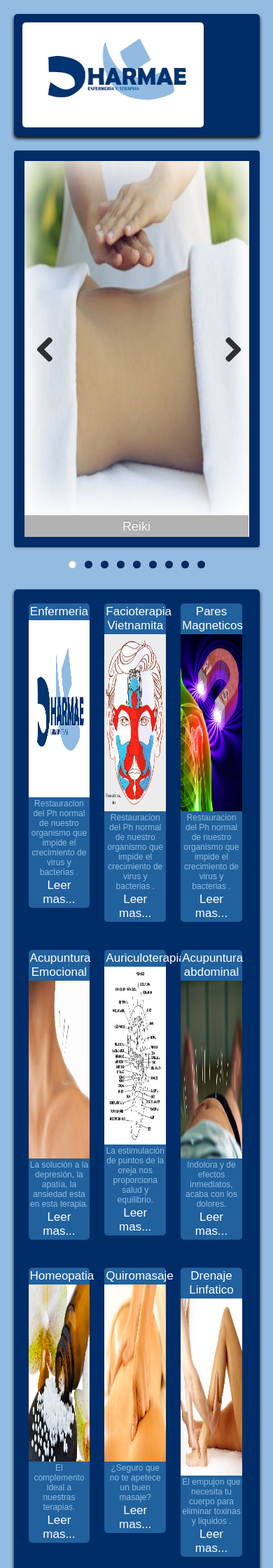
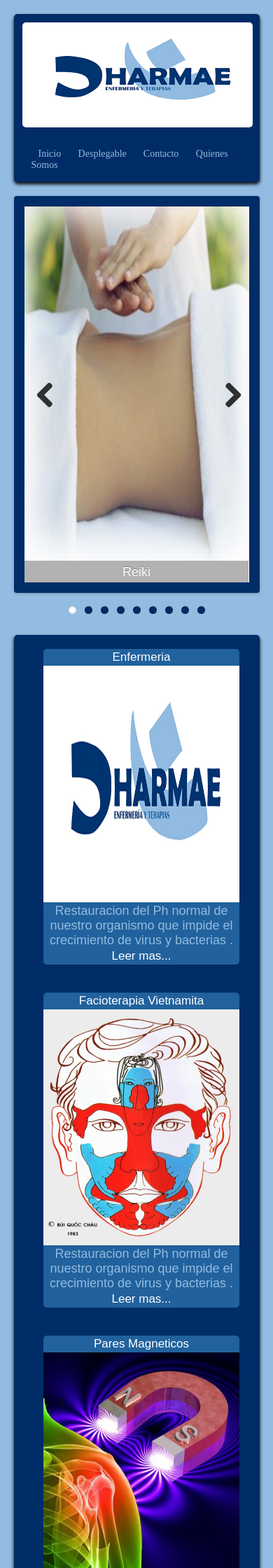
Before and after one commit to elenamp/Dharmae, a PHP site: page / in a window 390 px wide. Shown: the top 2240 px of the page at 70% size. Run offline with PHP 8.4, Linux system fonts and the light colour scheme.

Commit message:
Adaptado a todos los dispositivos

```diff
--- a/DharmaPag/nbproject/private/private.xml
+++ b/DharmaPag/nbproject/private/private.xml
@@ -7,7 +7,10 @@
             <file>file:/C:/wamp/www/DharmaPag/public_html/css/EstilosIndex.css</file>
         </group>
         <group name="Diseño Interfaces"/>
-        <group/>
         <group name="Programacion de Servicios y Procesos"/>
+        <group>
+            <file>file:/C:/Users/LuisC/Documents/GitHub/Dharmae/DharmaPag/public_html/css/EstilosIndex.css</file>
+            <file>file:/C:/Users/LuisC/Documents/GitHub/Dharmae/DharmaPag/public_html/index.html</file>
+        </group>
     </open-files>
 </project-private>
--- a/DharmaPag/public_html/css/EstilosIndex.css
+++ b/DharmaPag/public_html/css/EstilosIndex.css
@@ -217,10 +217,8 @@
 @media only screen and (min-width: 768px) and (max-width:959px){
 
     #menu{
-
         float:left;
         padding-top:40px;
-
         height: 40%;
         width:60%;
     }
@@ -230,84 +228,69 @@
     margin-left: 2px;
     position:relative;
 }
-    nav li a{
-    font-size: 16px;
+    nav li a{font-size: 16px;}
+    #contenido1{height: 250px;}
+    #contenido1 #foto img{height: 50%;}
+    footer{background:darkorange;}
+}
+/**********************Mobile Portrait***************************/
+@media only screen and (max-width: 480px) {
+    header{width: 100%;height: auto;}
+    #logotipo{height:150px;width: 94%;}
+    #logotipo img{
+        height: 150px;
+        width: 100%;
+        float:left;
+    }
+    #menu{
+        float:left;
+        margin-right: 0px;
+        margin-left: -15px;
+        padding-top:0px;
+        height: auto;
+        width: 100%;
+    }
+    nav li{
+    display:inline;
 
-    }
-
-    #contenido1{
-        height: 250px;
-    }
-    #contenido1 #foto img{
-        height: 50%;
-    }
-    footer{
-        background:darkorange;
-    }
+    margin: 0px;
 
 }
-/**********************Mobile Portrait***************************/
-@media only screen and (max-width: 767px) {
-    footer{
-        background:greenyellow;
-    }
+    nav li a{font-size: 14px;}
+    #Contenido1{
+    width: 80%;
+    margin-left: 12%;
+}
+    #Contenido1 #descripcion{font-size: 18px; }
+    #contenido1 #foto img{height: 40%;}
+    footer{background:greenyellow;height: auto;}
 }
 /**********************Mobile Landscape(tumbao)***************************/
 @media only screen and (min-width: 480px) and (max-width:767px){
-
     #menu{
-
         float:left;
-        margin-right: 5px;
+        margin-right: 20px;
+        margin-left: -20px;
         padding-top:5px;
         height: 100%;
-        width: 30%;
+        width: 40%;
     }
+    nav li{
+    display:list-item;
+    font-family: merienda;
 
-    nav li{
-
-    display:inline;
-    font-family: merienda;
-    margin-left: 5px;
-    position:relative;
 }
-    nav li a{
-    font-size: 18px;
-
-    }
-
-
-    #contenido1{
-        height: 250px;
-    }
-    #Contenido1 #descripcion{
-
-        font-size: 10px;
-    }
-    #contenido1 #foto img{
-        height: 40%;
-    }
-
-    footer{
-        background:red;
-    }
+    nav li a{font-size: 18px;}
+    #contenido1{height: 250px;}
+    #Contenido1 #descripcion{font-size: 10px; }
+    #contenido1 #foto img{height: 40%;}
+    footer{background:red;}
 }
-
-
 /***********************Mobile Portrait 320px**************************/
 @media only screen and (max-width:317px){
 
-    footer{
-        background:aqua;
-
-
-    }
-    footer p{
-        color:#92BCE1;
-        margin:10px;
-    }
-
-
-
-
+    footer{background:aqua;height: auto;}
+    footer p{ color:#92BCE1;margin:10px;}
+    #contenido1 #foto img{height: 20%;}
+     nav li{display:list-item;padding-top:0px;}
 }
```
